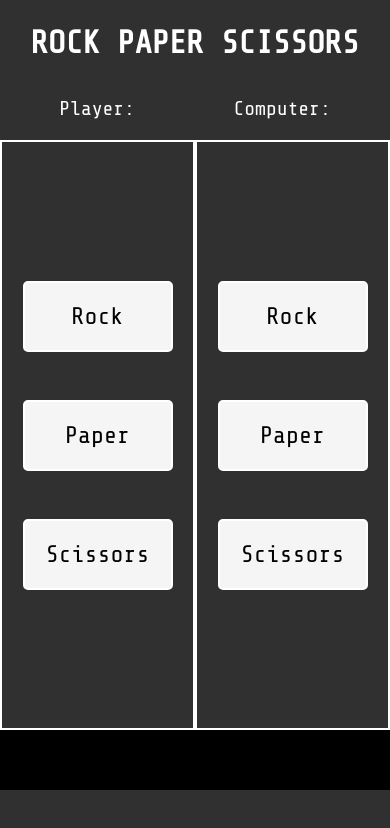
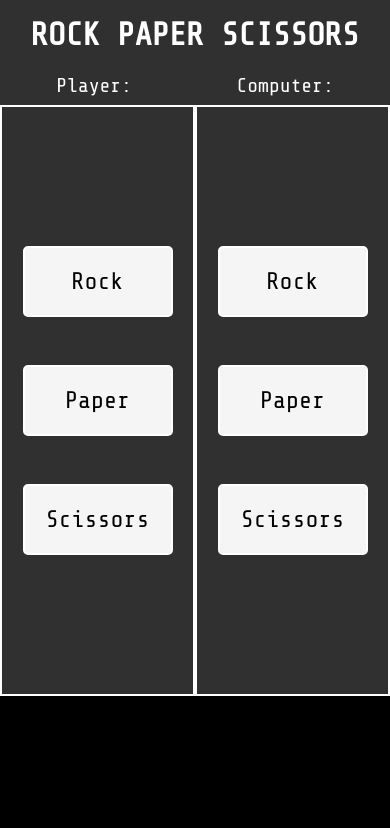
Before and after one commit to krssclaire/rock-paper-scissors, a plain HTML site: page index.html in a window 390 px wide. Drawn offline with nearby package versions, Linux system fonts and the light colour scheme.

Commit message:
Improve responsiveness on all devices
Modify CSS to create a Mobile First Design approach.

```diff
--- a/index.html
+++ b/index.html
@@ -9,8 +9,11 @@
     <script src="script.js" defer></script>
 </head>
 <body>
+    <!--<div class="restart">
+        <button class="restart-btn">Restart</button>
+    </div>-->
     <header>
-        <h1 class="uppercase">Rock paper scissors</h1>
+        <h1>Rock paper scissors</h1>
     </header>
     <div class="score">
         <p id="player-score">Player:</p>
--- a/style.css
+++ b/style.css
@@ -10,12 +10,16 @@ body {
     font-family: 'Share Tech Mono', monospace;
     background-color: rgb(48, 48, 48);
     color: white;
+    height: 100vh;
+    display: flex;
+    flex-direction: column;
 }
 
 header {
     text-align: center;
     font-size: 1rem;
-    margin: 3vh auto;
+    margin: 2vh auto;
+    text-transform: uppercase;
 }
 
 .uppercase {
@@ -26,15 +30,13 @@ header {
     display: flex;
     justify-content: space-around;
     align-items: center;
-    padding: 0.5em;
-    margin-bottom: 0.5em;
+    padding: 0.2em;
+    margin-bottom: 0.2em;
     font-size: 1.25rem;
 }
 
-main {
+.game {
     display: flex;
-    justify-content: space-between;
-    align-content: space-around;
     width: 100%;
     height: 70vh;
 }
@@ -56,7 +58,7 @@ button, .computer div {
     text-align: center;
     font-size: 1.5rem;
     font-family: inherit;
-    width: 15vw;
+    width: 10vw;
     min-width: 150px;
     padding: 20px;
     border: solid white 2px;
@@ -72,32 +74,29 @@ button:hover {
     display: flex;
     justify-content: center;
     align-items: center;
+    flex: 1;
     background-color: black;
     font-size: 1em;
     text-align: center;
-    margin: 0 auto;
-    width: 100%;
-    height:60px;
 }
 
-@media screen and (min-width: 540px) {
+/* Desktop Version */
+@media screen and (min-width: 765px) {
     .score {
         padding: 15px;
         margin-bottom: 10px;
         font-size: 20px;
     }
-    main {
-        height: 73vh;
-    }
     .player, .computer {
         gap: 50px;
     }
-    .button, .computer div {
+    button, .computer div {
         font-size: 1.7rem;
+        width: 15vw;
         min-width: 160px;
+
     }
     .message {
-        margin: 20px auto;
-        font-size: 25px;
+        font-size: 1.2em;
     }
 }
```
Also changed, not shown: 1 other file.
